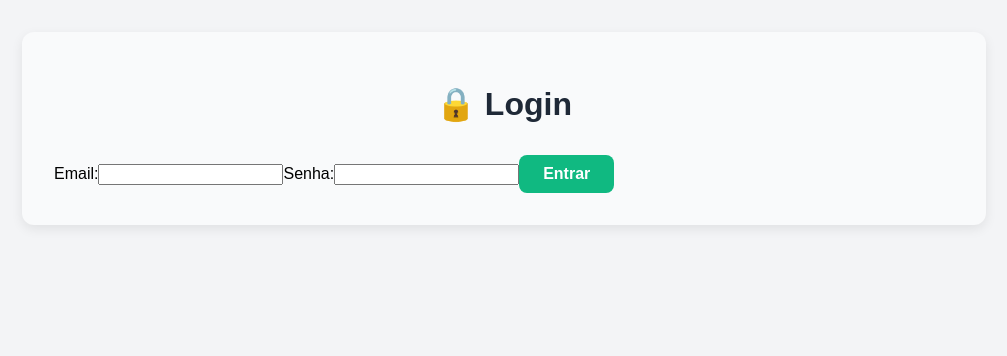
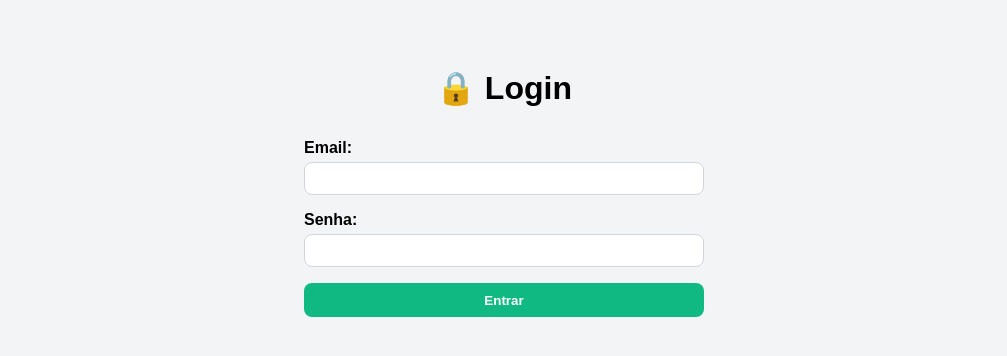
Before and after one commit to diogopq/financeiro-next, a Next.js app: page /login in a window 1280 px wide. Shown: the top 356 px of the page, without its empty margins (136-1143 px from the left). Built offline with nearby package versions, Linux system fonts and the light colour scheme; no server answers.

Commit message:
ajuste css

```diff
--- a/styles/Home.module.css
+++ b/styles/Home.module.css
@@ -1,180 +1,156 @@
-/* styles/Home.module.css */
-
+/* Container principal */
 .container {
   max-width: 900px;
   margin: 2rem auto;
-  padding: 2rem;
+  padding: 1rem;
   font-family: Arial, sans-serif;
-  background: #f9fafb;
-  border-radius: 12px;
-  box-shadow: 0 4px 12px rgba(0, 0, 0, 0.08);
+  transition: background 0.3s, color 0.3s;
 }
 
+.dark {
+  background-color: #1f2937;
+  color: #f9fafb;
+}
+
+/* Título */
 .title {
   text-align: center;
-  font-size: 2rem;
-  font-weight: 700;
-  margin-bottom: 2rem;
-  color: #1f2937;
+  margin-bottom: 1rem;
 }
 
+/* Inputs */
 .inputGroup {
-  display: flex;
-  gap: 1.5rem;
-  margin-bottom: 2rem;
-  justify-content: center;
+  margin-bottom: 1rem;
 }
 
 .inputGroup label {
-  display: flex;
-  flex-direction: column;
   font-weight: 600;
-  color: #374151;
 }
 
 .inputGroup input {
-  margin-top: 0.5rem;
-  padding: 0.5rem;
-  border: 1px solid #d1d5db;
-  border-radius: 8px;
-  font-size: 1rem;
-}
-
-/* ---------------- Tabela ---------------- */
-
-.table {
-  width: 100%;
-  border-collapse: collapse;
-  margin-bottom: 1.5rem;
-}
-
-.table th,
-.table td {
-  border: 1px solid #e5e7eb;
-  padding: 0.75rem;
-  text-align: center;
-}
-
-.table th {
-  background: #f3f4f6;
-  font-weight: 600;
-}
-
-.table input[type="text"],
-.table input[type="number"] {
-  width: 100%;
-  padding: 0.4rem;
+  margin-left: 0.5rem;
+  padding: 0.4rem 0.6rem;
   border-radius: 6px;
   border: 1px solid #d1d5db;
 }
 
-/* Linhas coloridas */
+/* Tabela de descontos */
+.table {
+  width: 100%;
+  border-collapse: collapse;
+  margin-bottom: 1rem;
+}
+
+.table th, .table td {
+  border: 1px solid #d1d5db;
+  padding: 0.5rem;
+  text-align: center;
+}
+
 .rowPaid {
-  background: #ecfdf5; /* verde claro */
+  background-color: #10b9811a; /* verde claro */
 }
 
 .rowPending {
-  background: #fef2f2; /* vermelho claro */
+  background-color: #ef44441a; /* vermelho claro */
 }
 
-/* ---------------- Botões ---------------- */
-
+/* Botões */
 .buttonGroup {
   display: flex;
-  gap: 1rem;
-  justify-content: center;
-  margin-bottom: 2rem;
+  flex-wrap: wrap;
+  gap: 0.5rem;
+  margin-bottom: 1rem;
 }
 
 .button {
-  padding: 0.6rem 1.5rem;
+  padding: 0.5rem 1rem;
+  border-radius: 8px;
   border: none;
-  border-radius: 8px;
+  font-weight: 600;
   cursor: pointer;
-  font-size: 1rem;
-  font-weight: 600;
-  transition: background 0.2s ease, transform 0.1s ease;
+  transition: background 0.3s;
+}
+
+.saveButton {
+  background-color: #10b981;
+  color: white;
+}
+
+.saveButton:hover {
+  background-color: #059669;
 }
 
 .addButton {
-  background: #3b82f6;
+  background-color: #3b82f6;
   color: white;
 }
 
 .addButton:hover {
-  background: #2563eb;
-  transform: scale(1.02);
+  background-color: #2563eb;
 }
 
-.saveButton {
-  background: #10b981;
+.toggleButton {
+  margin-right: 0.5rem;
+  background-color: #fbbf24;
   color: white;
 }
 
-.saveButton:hover {
-  background: #059669;
-  transform: scale(1.02);
+.toggleButton:hover {
+  background-color: #f59e0b;
 }
 
-.button:active {
-  transform: scale(0.98);
-}
-
-/* ---------------- Totais ---------------- */
-
+/* Cards de totais */
 .totalCard {
   display: flex;
-  justify-content: space-around;
   gap: 1rem;
-  margin-bottom: 2rem;
+  margin-bottom: 1rem;
 }
 
 .card {
   flex: 1;
   padding: 1rem;
-  border-radius: 12px;
+  border-radius: 8px;
+  text-align: center;
   font-weight: 600;
-  text-align: center;
-  font-size: 1.1rem;
-  box-shadow: 0 2px 6px rgba(0, 0, 0, 0.05);
 }
 
-.cardRecebido {
-  background: #dbeafe;
-  color: #1e40af;
+.cardRecebido { background-color: #3b82f6; color: white; }
+.cardDescontos { background-color: #ef4444; color: white; }
+.cardSobra { background-color: #10b981; color: white; }
+
+/* Formulário de login */
+.loginForm {
+  display: flex;
+  flex-direction: column;
+  gap: 1rem;
+  max-width: 400px;
+  margin: 2rem auto;
 }
 
-.cardDescontos {
-  background: #fee2e2;
-  color: #991b1b;
+.loginForm label {
+  display: flex;
+  flex-direction: column;
+  font-weight: 600;
 }
 
-.cardSobra {
-  background: #d1fae5;
-  color: #065f46;
-}
-/* Dark Mode */
-.dark {
-  background: #1f2937;
-  color: #f9fafb;
+.loginForm input {
+  padding: 0.5rem;
+  border-radius: 8px;
+  border: 1px solid #d1d5db;
+  margin-top: 0.3rem;
 }
 
-.dark input,
-.dark table {
-  background: #374151;
-  color: #f9fafb;
-  border-color: #4b5563;
-}
-
-.toggleButton {
-  padding: 0.5rem 1rem;
+.loginForm button {
+  padding: 0.6rem;
+  border: none;
   border-radius: 8px;
-  border: none;
-  background: #6b7280;
+  background: #10b981;
   color: white;
+  font-weight: 600;
   cursor: pointer;
 }
 
-.toggleButton:hover {
-  background: #4b5563;
+.loginForm button:hover {
+  background: #059669;
 }
```
